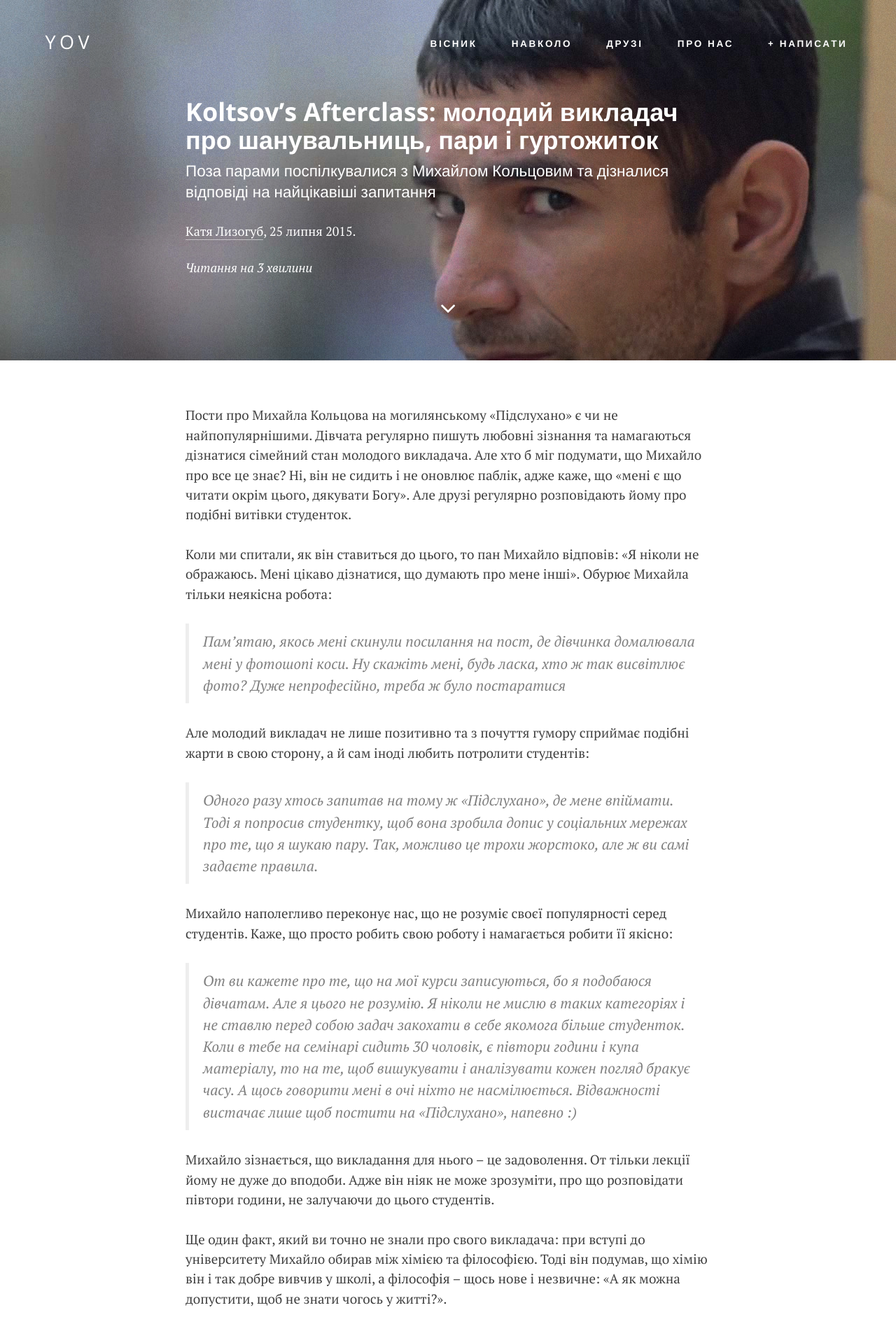
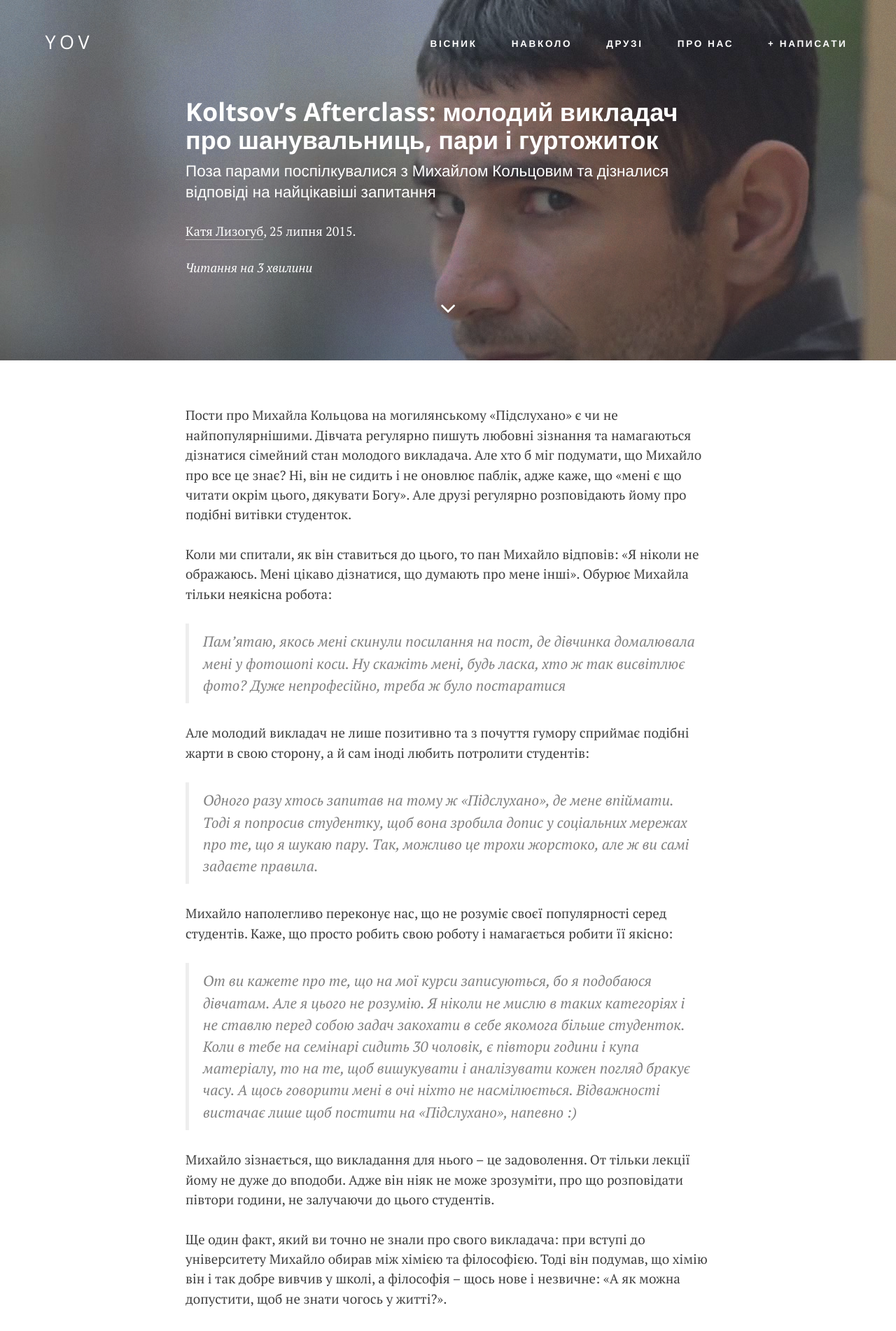
Before and after one commit to boretskyi/boretskyi.github.io, a Jekyll site: the page built from _posts/2015-07-25-koltsov.md, in a window 1280 px wide. Shown: the top 1902 px of the page at 70% size. Built offline with Jekyll 4.4.1, drawn with Linux system fonts in a browser that asks for light colours; nearby versions of some CDN libraries; comment, search, counter and statistics services are not loaded.

Commit message:
Some styles changes

```diff
--- a/_layouts/journal.html
+++ b/_layouts/journal.html
@@ -64,7 +64,7 @@ title: Вісник
 
         <div class="category">Фейсбук</div>
 
-        <div class="fb-page widget" data-href="https://www.facebook.com/yovkma" data-small-header="true" data-adapt-container-width="true" data-width="500" data-hide-cover="true" data-show-facepile="true"><div class="fb-xfbml-parse-ignore"><blockquote cite="https://www.facebook.com/yovkma"><a href="https://www.facebook.com/yovkma">YOV</a></blockquote></div></div>
+        <div class="fb-page widget" data-href="https://www.facebook.com/yovkma" data-small-header="true" data-adapt-container-width="true" data-width="500" data-hide-cover="true" data-show-facepile="true"><div class="fb-xfbml-parse-ignore"><a href="https://www.facebook.com/yovkma">Фейсбук Йова</a></div></div>
 
         <div class="category">Наживо</div>
 
--- a/_sass/site.scss
+++ b/_sass/site.scss
@@ -224,7 +224,7 @@ hr.small {
     position: absolute;
     width: 100%;
     height: 100%;
-    @include linear-gradient(rgba(black, 0.1), rgba(black, 0.25));
+    @include linear-gradient(rgba($gray-dark, 0.35), rgba($gray-dark, 0.5));
   }
 
   a.post-link {
```
